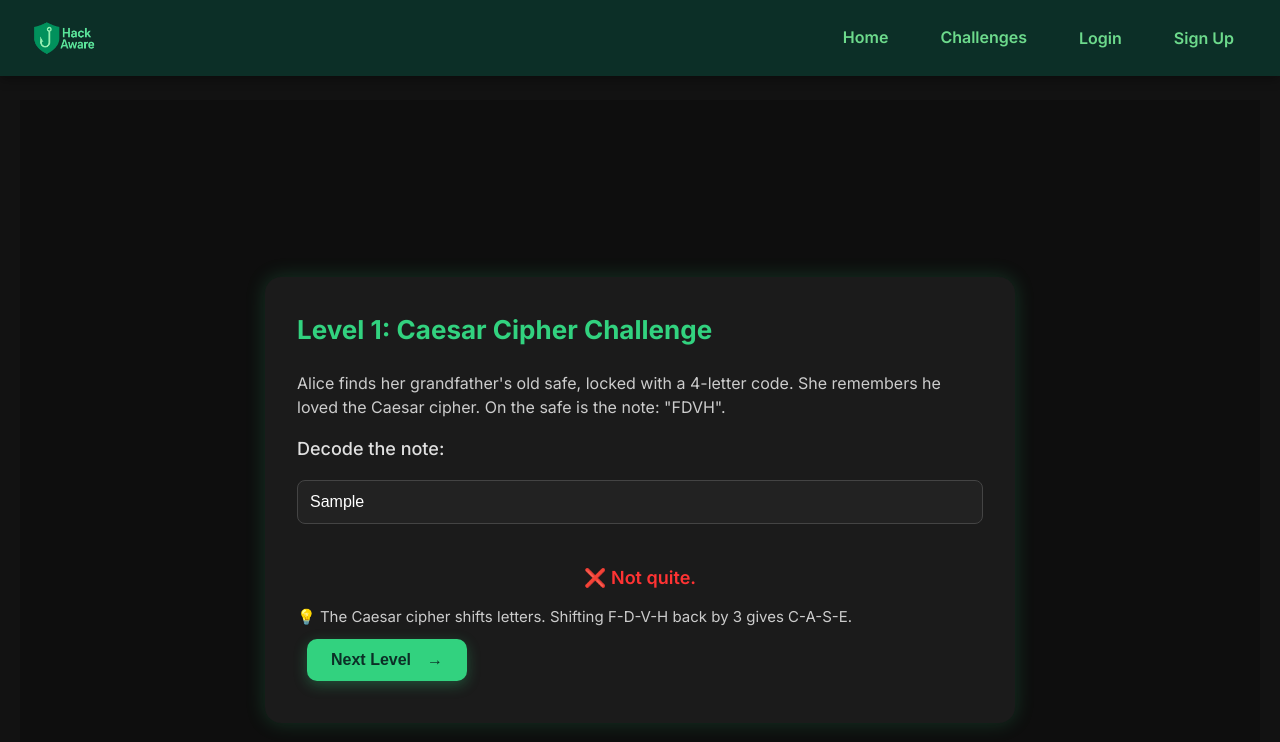
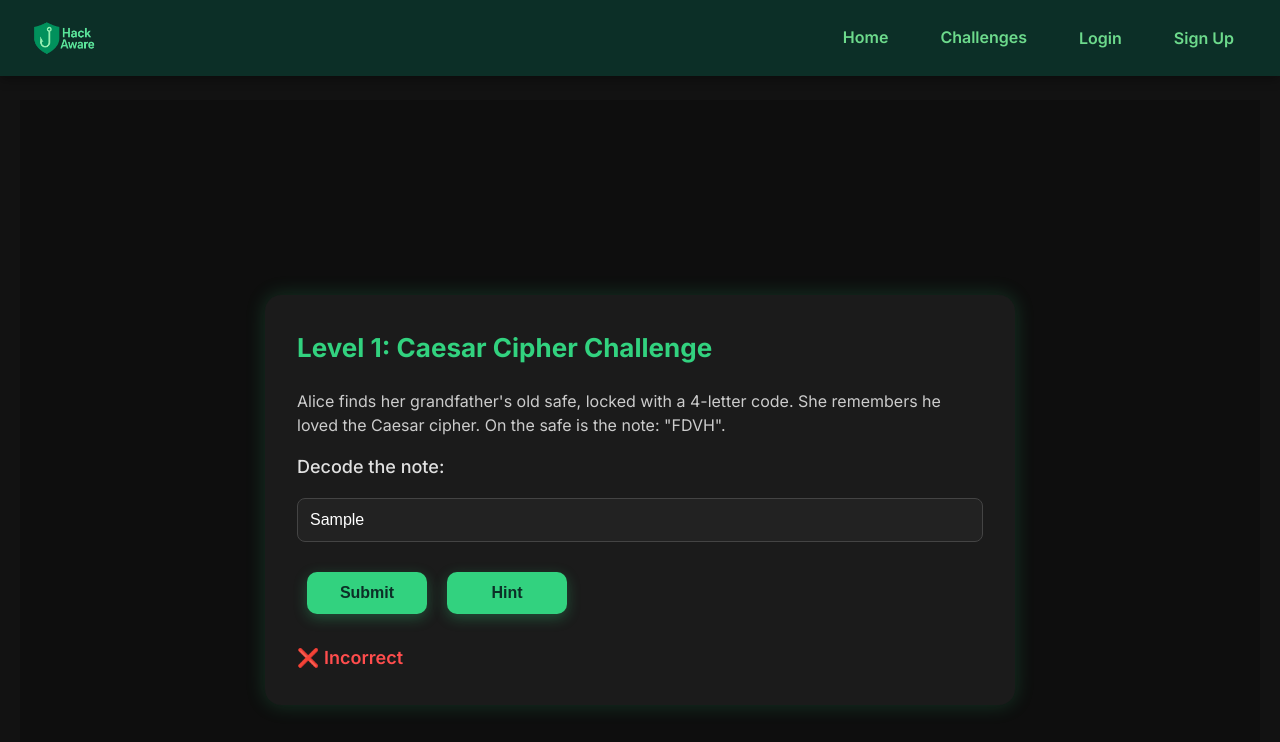
Before and after one commit to UMAIRAHMED-111/ISE-Game, a React (Vite) app: page /games/cipher-quest in a window 1280 px wide. Both pictures are taken after typing "Sample" into the empty fields and a click on the button "Submit". Shown: the top 742 px of the page. Built offline with nearby package versions, Linux system fonts and the light colour scheme.

Commit message:
modified question content

```diff
--- a/src/CipherQuest.css
+++ b/src/CipherQuest.css
@@ -120,7 +120,7 @@
 /* ===========================
    Feedback
 =========================== */
-.feedback {
+.hint {
   font-size: 18px;
   margin-top: 20px;
   font-weight: 600;
--- a/src/CipherQuest.jsx
+++ b/src/CipherQuest.jsx
@@ -11,16 +11,16 @@ const levels = [
     question: "Decode the note:",
     type: "input",
     correctAnswer: "CASE",
-    feedback:
-      "The Caesar cipher shifts letters. Shifting F-D-V-H back by 3 gives C-A-S-E.",
+    hint:
+      "Shift the letters back by 3 positions in the alphabet.",
   },
   {
     level: 2,
     title: "One-Time Pad Fix",
     scenario:
-      "Alice and Bob are reusing one-time pad keys across messages. Select steps to fix this.",
-    question: "Select all correct steps in order:",
-    type: "multi-choice",
+      "Alice and Bob are using a one-time pad to communicate securely. However, due to limited key material, they begin reusing keys across multiple messages.",
+    question: "Select the correct step(s) in the correct order:",
+    type: "ordered-choice",
     options: [
       "Use each key only once and discard it after use.",
       "Switch to a Caesar cipher with a fixed shift.",
@@ -29,26 +29,26 @@ const levels = [
       "Switch to symmetric encryption with a secure key exchange mechanism.",
     ],
     correctAnswer: [0, 4],
-    feedback:
-      "Correct! Step 1 ensures uniqueness, Step 5 provides a scalable fix.",
+    hint:
+      "Reusing keys violates the core principle of a one-time pad. Think about what ensures perfect secrecy — and what modern methods can safely replace one-time pads in practice.",
   },
   {
     level: 3,
     title: "Digital Signature Check",
     scenario:
-      'Bob receives an email from "Alice" asking for data. Validate the signature with these steps.',
-    question: "Arrange steps in correct order:",
+      'Bob receives an email from Alice asking for data. How can he verify the authenticity using digital signatures?',
+    question: "Select the correct step(s) in the correct order:",
     type: "ordered-choice",
     options: [
+      "Hash the message using the agreed-upon algorithm",
+      "Encrypt the message using Bob’s private key",
+      "Compare the hash from signature with the hash of the message",
       "Use Alice’s public key to decrypt the signed hash",
-      "Hash the message using the agreed-upon algorithm",
-      "Compare the hash from signature with the hash of the message",
-      "Encrypt the message using Bob’s private key",
       "Replace the hash algorithm with MD5 instead",
     ],
-    correctAnswer: [0, 1, 2],
-    feedback:
-      "Correct! These are the steps to verify digital signatures. The rest are either irrelevant or insecure.",
+    correctAnswer: [3, 0, 2],
+    hint:
+      "To verify a signed message, you must check the origin and the integrity. Start by confirming who signed it and whether the content was altered.",
   },
   {
     level: 4,
@@ -56,7 +56,7 @@ const levels = [
     scenario:
       "Customer data was encrypted using AES, but keys were left in plaintext.",
     question: "Pick correct steps to improve key handling:",
-    type: "multi-choice",
+    type: "ordered-choice",
     options: [
       "Move encryption keys to a secure hardware module (HSM).",
       "Encrypt the encryption key using Base64 encoding.",
@@ -65,7 +65,7 @@ const levels = [
       "Store the keys in a hidden folder on the same server.",
     ],
     correctAnswer: [0, 2, 3],
-    feedback:
+    hint:
       "Storing keys securely, limiting access, and rotating keys strengthens protection.",
   },
   {
@@ -74,7 +74,7 @@ const levels = [
     scenario:
       "Same plaintext sent with RSA (e=3) to 3 recipients. An attacker decrypts.",
     question: "Pick all correct steps to fix this vulnerability:",
-    type: "multi-choice",
+    type: "ordered-choice",
     options: [
       "Use message padding (e.g., OAEP) before encryption.",
       "Decrease the public exponent to 1.",
@@ -83,7 +83,7 @@ const levels = [
       "Switch to AES for broadcast messaging.",
     ],
     correctAnswer: [0, 3, 4],
-    feedback:
+    hint:
       "Padding, randomness, and symmetric encryption prevent this RSA flaw.",
   },
 ];
@@ -92,34 +92,49 @@ function CipherQuest() {
   const [currentLevel, setCurrentLevel] = useState(0);
   const [selected, setSelected] = useState([]);
   const [inputAnswer, setInputAnswer] = useState("");
-  const [showFeedback, setShowFeedback] = useState(false);
+  const [showHint, setshowHint] = useState(false);
   const [isCorrect, setIsCorrect] = useState(false);
   const [showSummary, setShowSummary] = useState(false);
   const [correctCount, setCorrectCount] = useState(0);
+  const [submitClicked, setSubmitClicked] = useState(false);
 
   const current = levels[currentLevel];
 
   const handleSubmit = () => {
+    setshowHint(false);
+    setSubmitClicked(true);
     let correct = false;
 
     if (current.type === "input") {
       correct = inputAnswer.trim().toUpperCase() === current.correctAnswer;
-    } else if (current.type === "multi-choice") {
-      correct =
-        JSON.stringify(selected.sort()) ===
-        JSON.stringify(current.correctAnswer.sort());
-    } else if (current.type === "ordered-choice") {
-      correct =
-        JSON.stringify(selected) === JSON.stringify(current.correctAnswer);
-    }
+    // } else if (current.type === "multi-choice") {
+    //   correct =
+    //     JSON.stringify(selected.sort()) ===
+    //     JSON.stringify(current.correctAnswer.sort());
+    } else correct = JSON.stringify(selected) === JSON.stringify(current.correctAnswer);
 
     setIsCorrect(correct);
     if (correct) setCorrectCount((prev) => prev + 1);
-    setShowFeedback(true);
   };
 
+  const handleHint = () => {
+    setshowHint(true);
+    setSubmitClicked(false);
+    setIsCorrect(false);
+  }
+
+  const handleReplay = () => {
+    setSubmitClicked(false);
+    setshowHint(false);
+    setSelected([]);
+    setInputAnswer("");
+    setIsCorrect(false);
+  }
+
   const handleNext = () => {
-    setShowFeedback(false);
+    setIsCorrect(false);
+    setSubmitClicked(false);
+    setshowHint(false);
     setSelected([]);
     setInputAnswer("");
 
@@ -131,10 +146,11 @@ function CipherQuest() {
   };
 
   const restart = () => {
+    setSubmitClicked(false);
     setCurrentLevel(0);
     setSelected([]);
     setInputAnswer("");
-    setShowFeedback(false);
+    setshowHint(false);
     setShowSummary(false);
     setCorrectCount(0);
   };
@@ -149,7 +165,7 @@ function CipherQuest() {
             <p className="summary-score">
               You scored {correctCount} / {levels.length}
             </p>
-            <p className="emoji-feedback">
+            <p className="emoji-hint">
               {correctCount === levels.length
                 ? "🎯🧠🔐 You're a true cyber defender!"
                 : correctCount >= 3
@@ -181,24 +197,17 @@ function CipherQuest() {
             />
           )}
 
-          {(current.type === "multi-choice" ||
-            current.type === "ordered-choice") && (
+          {current.type === "ordered-choice" && (
             <ul className="options">
               {current.options.map((opt, idx) => (
                 <li
                   key={idx}
                   onClick={() => {
-                    if (current.type === "multi-choice") {
                     setSelected((prev) =>
                       prev.includes(idx)
                         ? prev.filter((i) => i !== idx)
                         : [...prev, idx]
                     );
-                    } else {
-                      setSelected((prev) =>
-                        prev.includes(idx) ? prev : [...prev, idx]
-                      );
-                    }
                   }}
                   className={
                     selected.includes(idx) ? "option selected" : "option"
@@ -210,20 +219,32 @@ function CipherQuest() {
             </ul>
           )}
 
-          {!showFeedback ? (
+          {!isCorrect ? (
+            <>
               <button className="submit-btn" onClick={handleSubmit}>
                 Submit
               </button>
+              <button className="submit-btn" onClick={handleHint}>
+                Hint
+              </button>
+              {showHint && (
+                <p className="hint">{current.hint}</p>
+              )}
+              {submitClicked && (
+                <p className="hint incorrect">
+                  ❌ Incorrect
+                </p>
+              )}
+            </>
           ) : (
             <>
               <p
-                className={
-                  isCorrect ? "feedback correct" : "feedback incorrect"
-                }
-              >
-                {isCorrect ? "✅ Correct!" : "❌ Not quite."}
+                className="hint correct">
+                ✅ Correct!
               </p>
-              <p className="explanation">💡 {current.feedback}</p>
+              <button className="next-btn" onClick={handleReplay}>
+                Replay Level
+              </button>
               <button className="next-btn" onClick={handleNext}>
                 {currentLevel === levels.length - 1
                   ? "Finish Game"
```
Lines whose indentation alone changed are shown as unchanged.
